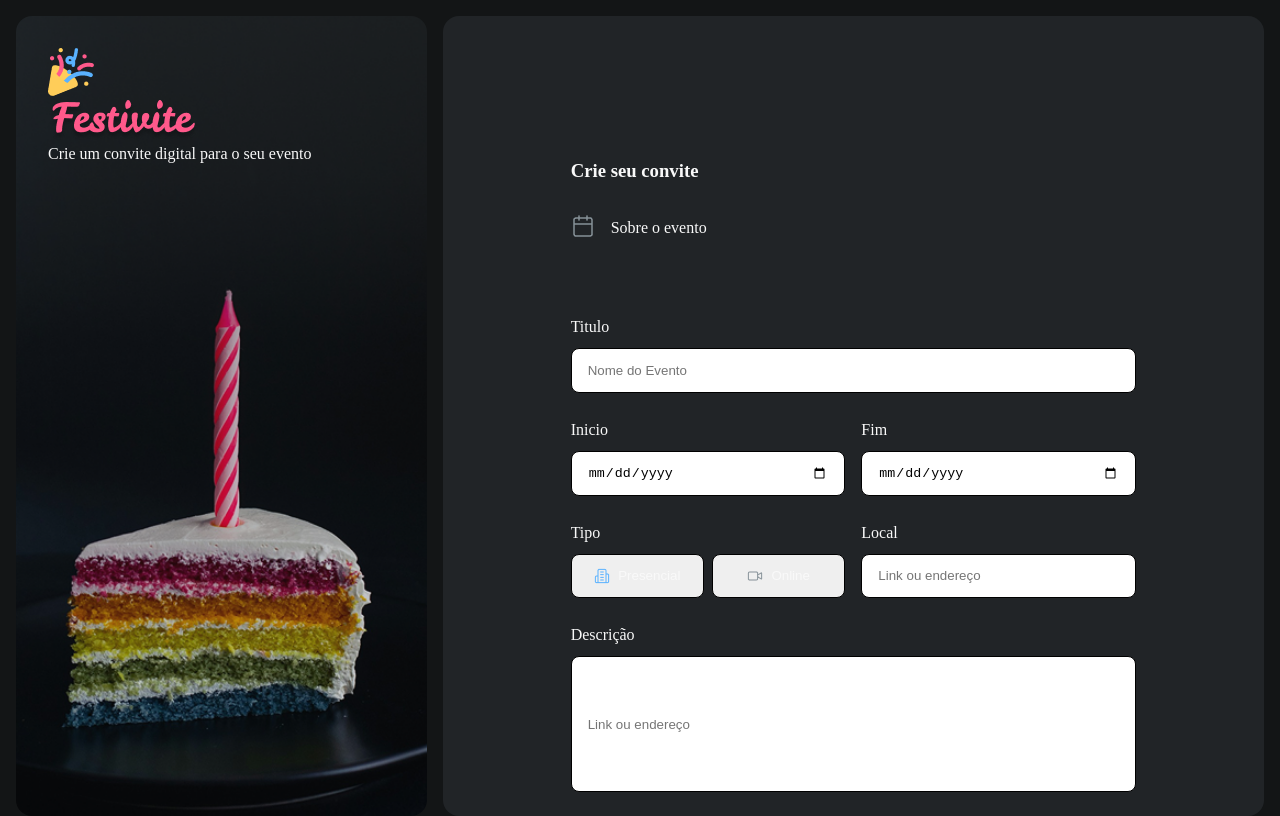
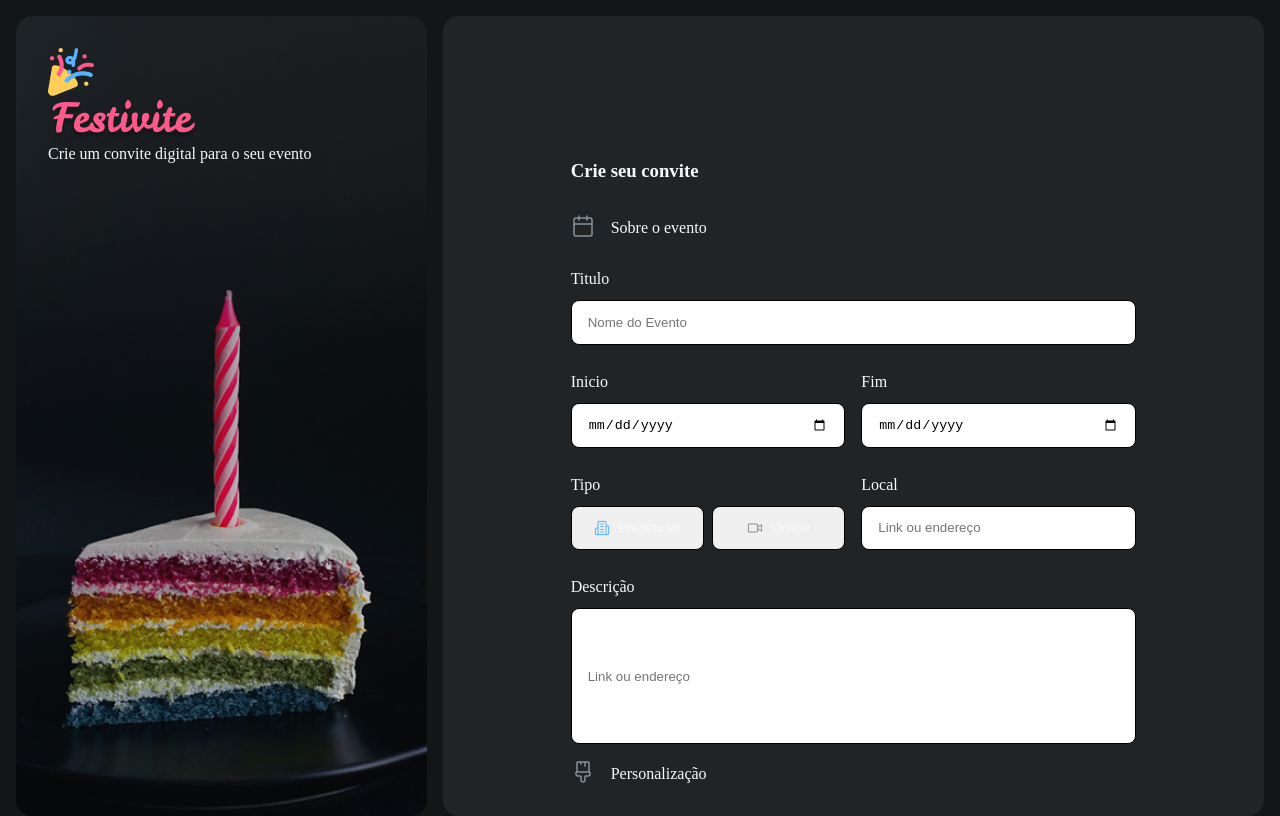
Before and after one commit to Mauricioibzde/Event-Invitation-Form, a plain HTML site: page index.html in a window 1280 px wide. Drawn offline with Linux system fonts and the light colour scheme.

Commit message:
update css

```diff
--- a/style/aside.css
+++ b/style/aside.css
@@ -34,7 +34,7 @@ aside {
 }
 
 .menu-form {
-    padding-block: 3rem;
+
 
     & p {
         padding-block: .75rem;
```
